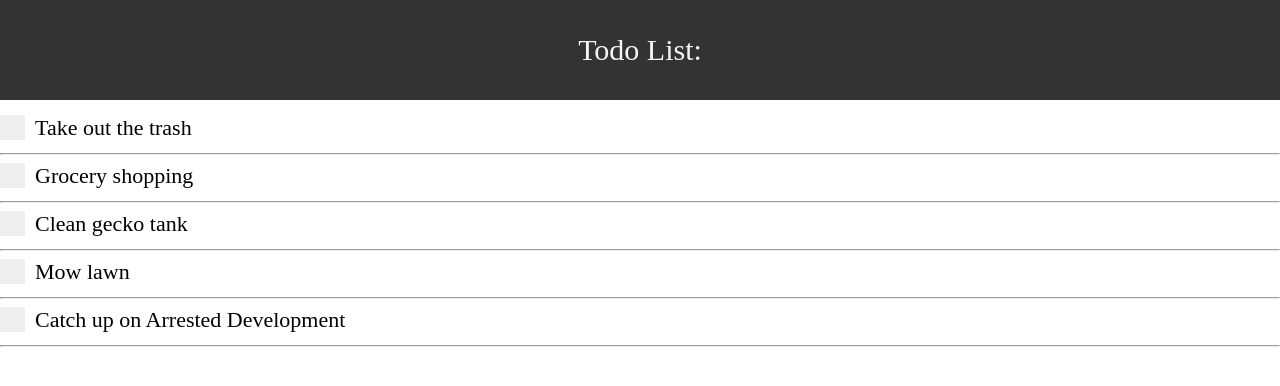
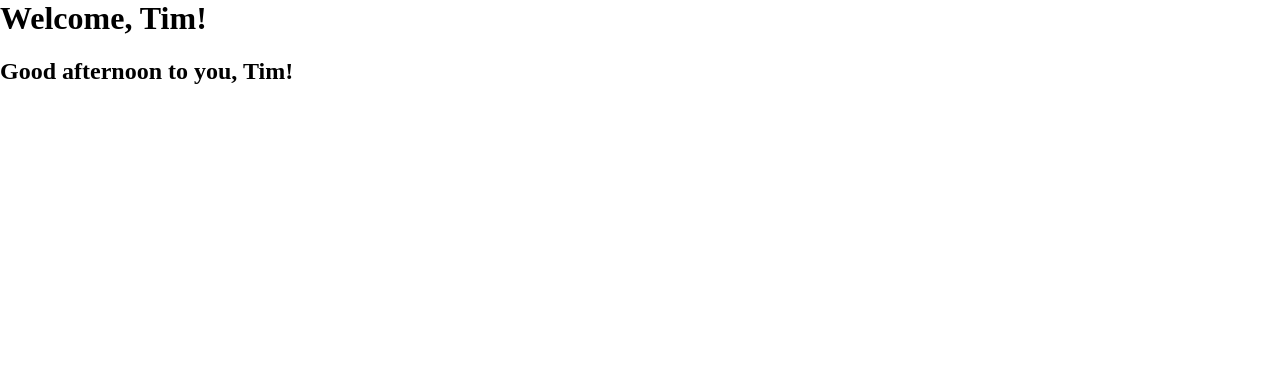
Before and after one commit to timmmyeo/learning-react, a React (Create React App) app: page / in a window 1280 px wide. Shown: the top 386 px of the page. Built offline with nearby package versions, Linux system fonts and the light colour scheme.

Commit message:
Migrating from functional to class based components

```diff
--- /dev/null
+++ b/src/class_based_components/App.js
@@ -0,0 +1,88 @@
+/*
+
+Challenge:
+1. Convert all 3 components to be class-based
+2. Fix the small bug
+
+*/
+
+import React from "react"
+
+class App extends React.Component {
+  render() {
+    return (
+      <div>
+          <Header username="Tim"/>
+          <Greeting username="Tim"/>
+      </div>
+      )
+  }
+}
+
+// // #1
+// function App() {
+//     return (
+//         <div>
+//             <Header />
+//             <Greeting />
+//         </div>
+//     )
+// }
+
+class Header extends React.Component {
+  render() {
+        return (
+        <header>
+            <h1>Welcome, {this.props.username}!</h1>
+        </header>
+         )
+  }
+}
+
+// // #2
+// function Header(props) {
+//     return (
+//         <header>
+//             <p>Welcome, {props.username}!</p>
+//         </header>
+//     )
+// }
+
+class Greeting extends React.Component {
+  render() {
+    const date = new Date()
+    const hours = date.getHours()
+    let timeOfDay
+
+    if (hours < 12) {
+        timeOfDay = "morning"
+    } else if (hours >= 12 && hours < 17) {
+        timeOfDay = "afternoon"
+    } else {
+        timeOfDay = "night"
+    }
+    return (
+        <h2>Good {timeOfDay} to you, {this.props.username}!</h2>
+    )
+  }
+}
+
+// // #3
+// function Greeting() {
+//   const date = new Date()
+//   const hours = date.getHours()
+//   let timeOfDay
+
+//   if (hours < 12) {
+//       timeOfDay = "morning"
+//   } else if (hours >= 12 && hours < 17) {
+//       timeOfDay = "afternoon"
+//   } else {
+//       timeOfDay = "night"
+//   }
+//   return (
+//       <h1>Good {timeOfDay} to you, sir or madam!</h1>
+//   )
+// }
+
+export default App
--- a/src/index.js
+++ b/src/index.js
@@ -1,7 +1,7 @@
 import React from "react"
 import ReactDOM from "react-dom"
 
-import App from "./todo_components/App.js"
+import App from "./class_based_components/App.js"
 
 
 ReactDOM.render(<App />, document.getElementById("root"));
```
